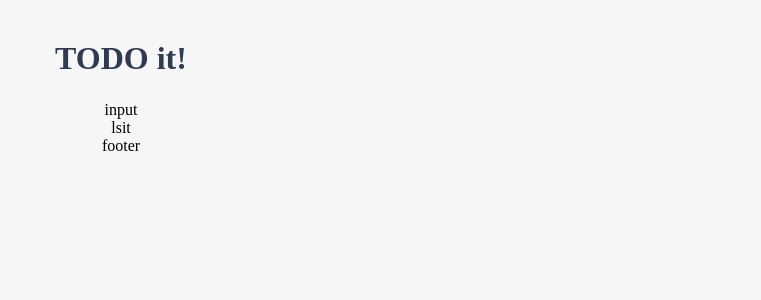
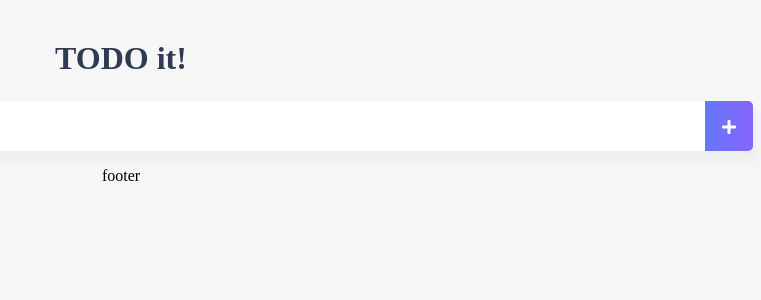
Before and after one commit to 1320129/vue-pr, a Vue app: page / in a window 1280 px wide. Shown: the top 300 px of the page, without its empty margins (519-1280 px from the left). Built offline with nearby package versions, Linux system fonts and the light colour scheme.

Commit message:
vue로 todo 만들기

```diff
--- a/src/components/TodoInput.vue
+++ b/src/components/TodoInput.vue
@@ -1,15 +1,56 @@
 <template>
-  <div>
-      input
+  <div class="inputBox shadow">
+      <input type="text" v-model="inputcont" @keyup.enter="search">
+      <!-- <button @click="search">add</button> -->
+      <span class="addContainer" @click="search">
+          <i class="fas fa-plus addBtn"></i>
+      </span>
   </div>
 </template>
 
 <script>
 export default {
-
+    data:function(){
+        return{
+            inputcont:'',
+        }
+    },
+    methods:{
+        search:function(){
+            let obj = {complete:false, item:this.inputcont};
+            localStorage.setItem(this.inputcont,JSON.stringify(obj));
+            this.clearinput();
+        },
+        clearinput:function(){
+            this.inputcont = '';
+        }
+    }
 }
 </script>
 
-<style>
-
+<style scoped>
+input:focus{
+    outline: none;
+}
+.inputBox{
+    background:white;
+    height: 50px;
+    line-height: 50px;
+    border-radius: 5px;
+}
+.inputBox input{
+    border-style: none;
+    font-size: 0.9rem;
+}
+.addContainer{
+    float:right;
+    background:linear-gradient(to right, #6478fb,#8763fb);
+    display:block;
+    width:3rem;
+    border-radius: 0 5px 5px 0;
+}
+.addBtn{
+    color:white;
+    vertical-align: middle;
+}
 </style>
--- a/src/components/TodoList.vue
+++ b/src/components/TodoList.vue
@@ -1,15 +1,77 @@
 <template>
   <div>
-      lsit
+      <ul>
+          <li v-for="(todoitem, index) in todoitems" v-bind:key="index" class="shadow">
+              <i class="checkBtn fas fa-check" v-bind:class="{checkBtnCompleted: todoitem.complete}" @click="toggletodo(todoitem, index)"></i>
+              <span v-bind:class="{textCompleted: todoitem.complete}">{{ todoitem.item }}</span>
+              <span class="removeBtn" @click="removeTodo(todoitem, index)">
+                  <i class="fas fa-trash-alt"></i>
+              </span>
+          </li>
+      </ul>
   </div>
 </template>
 
 <script>
 export default {
-
+    data:function(){
+        return{
+            todoitems:[],
+        }
+    },
+    methods:{
+        removeTodo:function(todoitem, index){
+            localStorage.removeItem(todoitem);
+            this.todoitems.splice(index,1);
+        },
+        toggletodo:function(todoitem){
+            todoitem.complete = !todoitem.complete;
+            localStorage.removeItem(todoitem.item);
+            localStorage.setItem(todoitem.item, JSON.stringify(todoitem));
+        }
+    },
+    created:function(){
+        for(let i = 0;localStorage.length > i; i++){
+            if(localStorage.key(i) !== 'loglevel:webpack-dev-server'){
+            this.todoitems.push(JSON.parse(localStorage.getItem(localStorage.key(i))));
+            }
+        }
+    }
 }
 </script>
 
-<style>
-
+<style scoped>
+ul{
+    list-style-type: none;
+    padding-left: 0;
+    margin-top:0;
+    text-align: center;
+}
+li{
+    display: flex;
+    min-height: 50px;
+    height: 50px;
+    line-height: 50px;
+    margin:0.5rem 0;
+    padding:0 0.9rem;
+    background:#fff;
+    border-radius: 5px;
+}
+.checkBtn{
+    line-height: 45px;
+    color:#62acde;
+    margin-right: 5px;
+}
+.checkBtnCompleted{
+    color:#b3adad;
+}
+.textCompleted{
+    text-decoration: line-through;
+    color:#b3adad;
+}
+.removeBtn{
+    cursor: pointer;
+    margin-left:auto;
+    color:#de4343;
+}
 </style>
```
